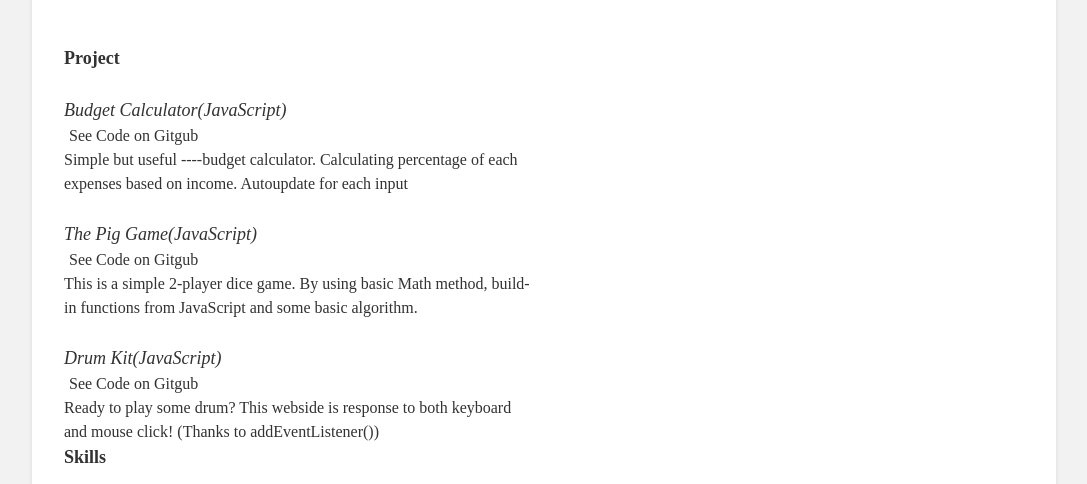
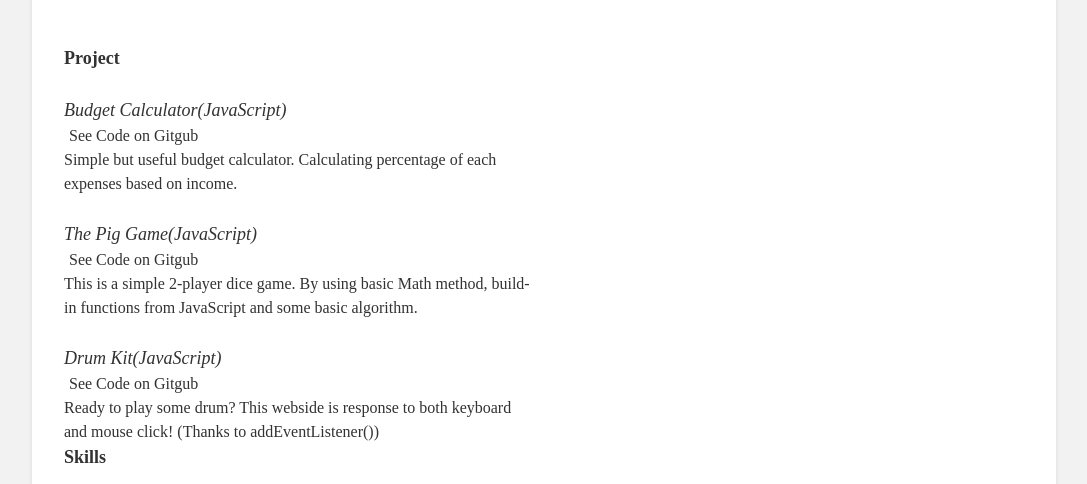
Before and after one commit to xiaoxingram/xiaoxingram.github.io, a plain HTML site: page index.html in a window 1280 px wide. Shown: the part 279-763 px from the top of the page, without its empty margins (96-1183 px from the left). Drawn offline with Linux system fonts and the light colour scheme.

Commit message:
Update index.html

```diff
--- a/index.html
+++ b/index.html
@@ -63,7 +63,7 @@
             <a href="https://github.com/xiaoxingram/Budget_Calculator.git">See Code on Gitgub</a>
 
             <div class="project-body">
-              Simple but useful ----budget calculator. Calculating percentage of each expenses based on income. Autoupdate for each input
+              Simple but useful budget calculator. Calculating percentage of each expenses based on income.
             </div> <!-- End of Project-body -->
 
 
```
